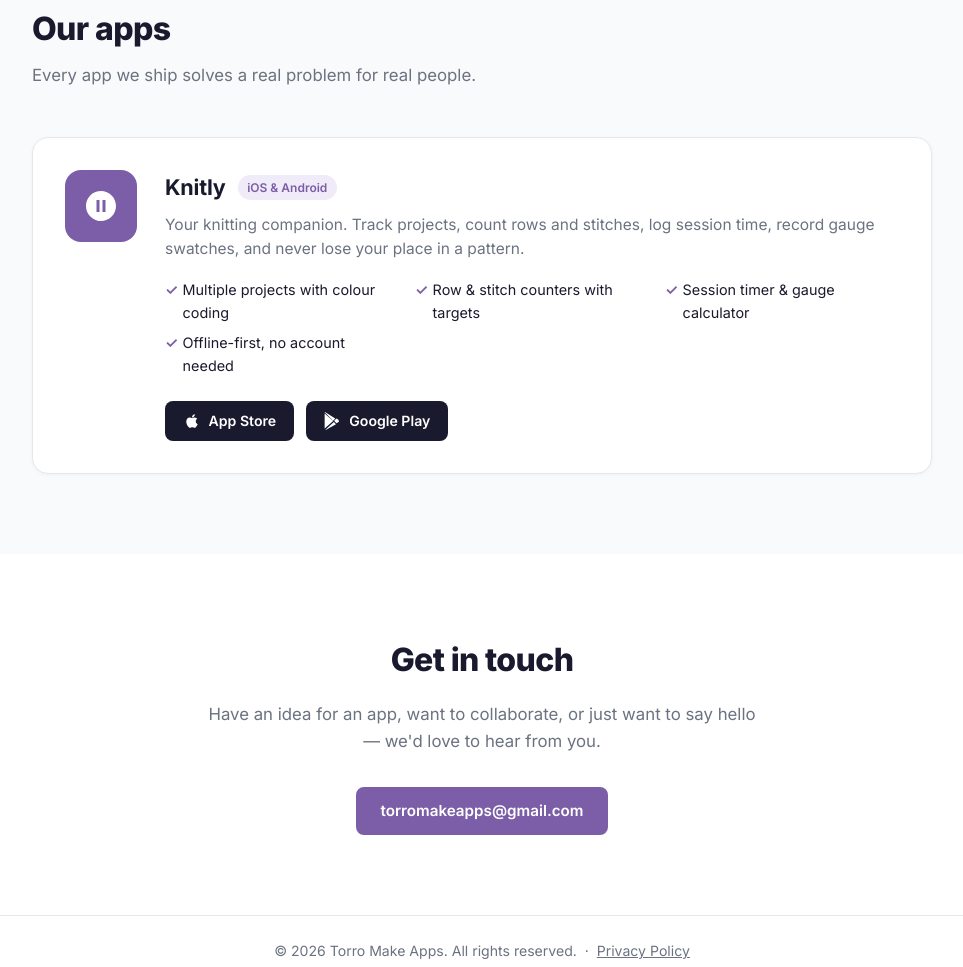
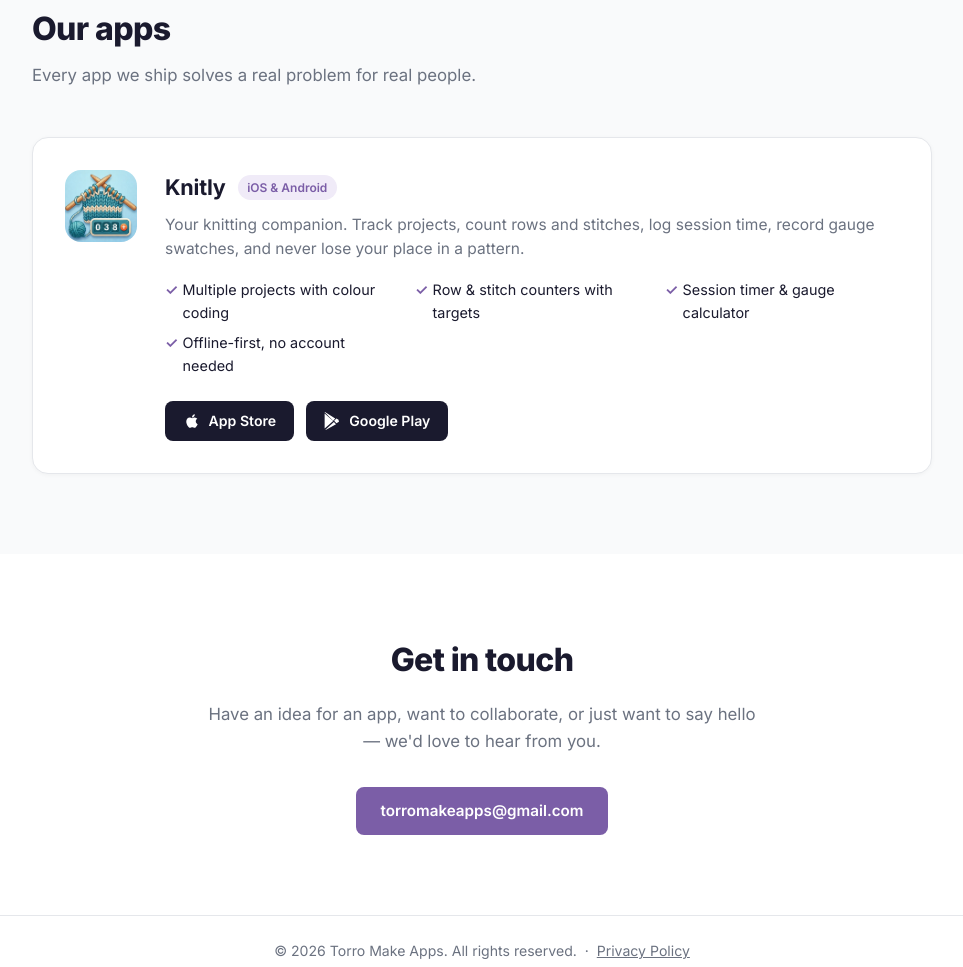
Before and after one commit to R-Torro/torromakeapps-website, a plain HTML site: page index.html in a window 1280 px wide. Shown: the part 791-1758 px from the top of the page, without its empty margins (158-1121 px from the left). Drawn offline with Linux system fonts and the light colour scheme.

Commit message:
chore: use real Knitly icon and update privacy policy to general company policy
- Replace placeholder SVG with actual Knitly app icon
- Rewrite privacy policy to cover all Torro Make Apps products

```diff
--- a/index.html
+++ b/index.html
@@ -39,10 +39,8 @@
 
       <div class="app-grid">
         <div class="app-card">
-          <div class="app-icon" style="background:#7B5EA7;">
-            <svg xmlns="http://www.w3.org/2000/svg" viewBox="0 0 24 24" fill="white" width="36" height="36">
-              <path d="M12 2C6.48 2 2 6.48 2 12s4.48 10 10 10 10-4.48 10-10S17.52 2 12 2zm-1 14H9V8h2v8zm4 0h-2V8h2v8z"/>
-            </svg>
+          <div class="app-icon">
+            <img src="knitly-icon.png" alt="Knitly app icon" />
           </div>
           <div class="app-info">
             <div class="app-header">
--- a/style.css
+++ b/style.css
@@ -160,10 +160,15 @@
   width: 72px;
   height: 72px;
   border-radius: 16px;
-  display: flex;
-  align-items: center;
-  justify-content: center;
   flex-shrink: 0;
+  overflow: hidden;
+}
+
+.app-icon img {
+  width: 100%;
+  height: 100%;
+  object-fit: cover;
+  display: block;
 }
 
 .app-info { flex: 1; }
```
Also changed, not shown: privacy.html (+10 -7 lines), knitly-icon.png (added).
